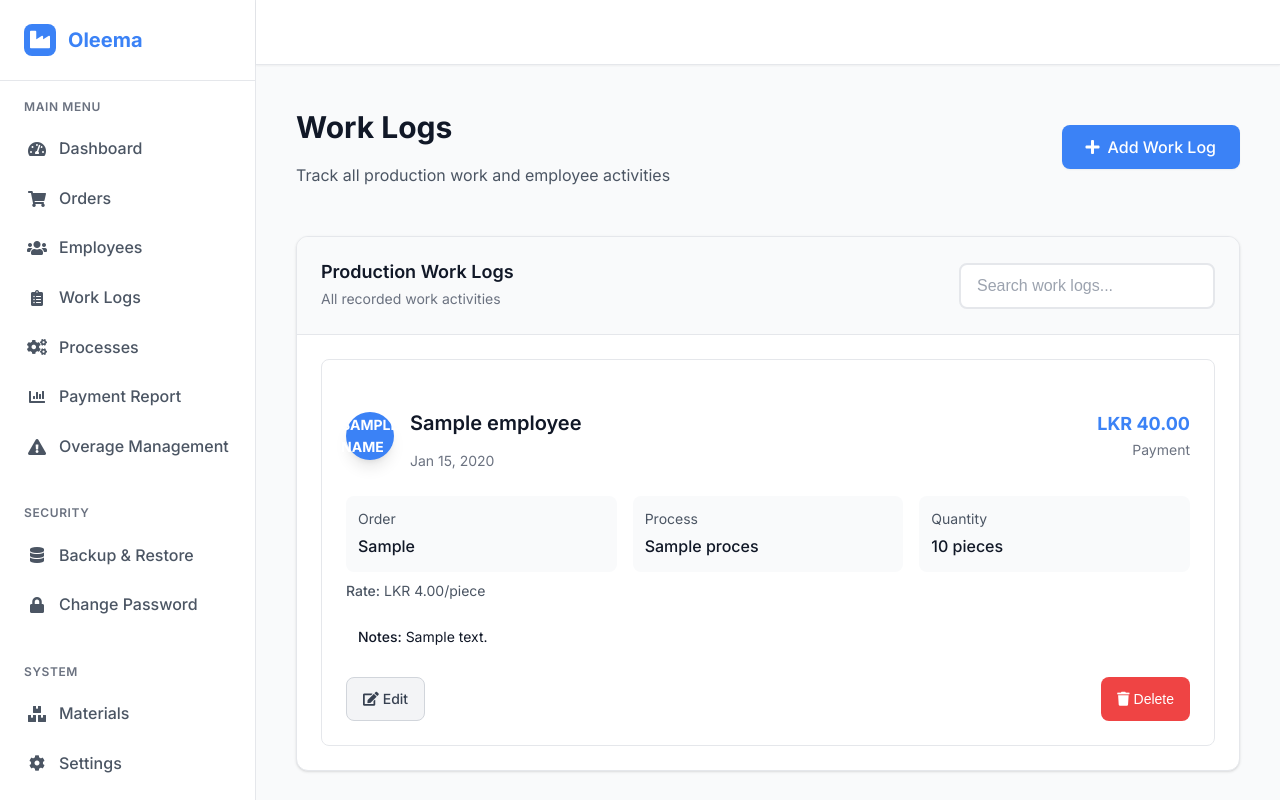
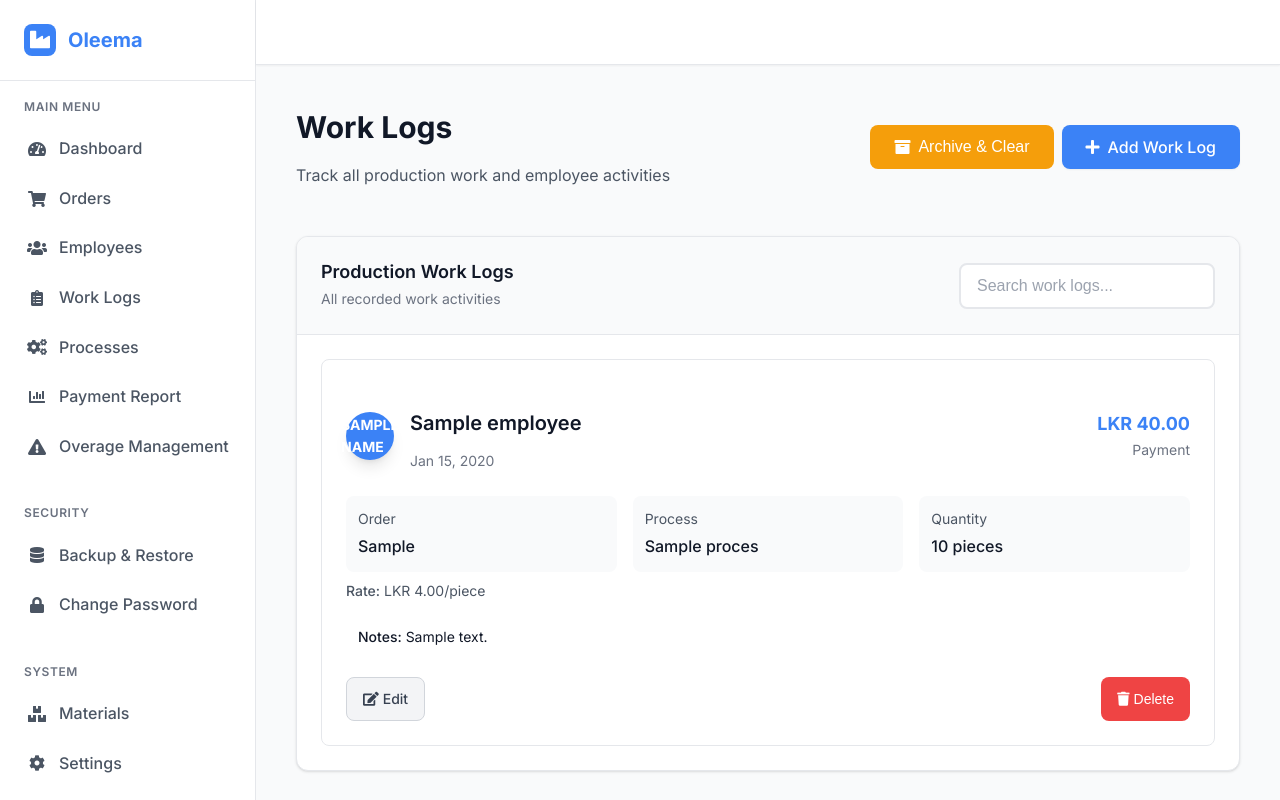
Before and after one commit to RavinduPabasara/oleema-web, a Flask app: template templates/pages/work_logs.html in a window 1280 px wide. Run offline with Flask 3, Linux system fonts and the light colour scheme; the template is opened without the code that fills it: most values are stand-ins (such as "Sample title", 1, 10 or a date in 2020); some libraries are stand-ins or nearby versions.

Commit message:
WIP: archive work logs to CSV

```diff
--- a/app.py
+++ b/app.py
@@ -762,6 +762,57 @@ def work_logs():
     work_logs = WorkLog.query.order_by(WorkLog.date.desc()).all()
     return render_template('pages/work_logs.html', work_logs=work_logs)
 
+@app.route('/work-logs/archive', methods=['POST'])
+def archive_work_logs():
+    """Archive all work logs to CSV and clear table"""
+    if not session.get('logged_in'):
+        return redirect(url_for('login'))
+
+    try:
+        work_logs = WorkLog.query.all()
+
+        # Create CSV in memory
+        output = io.StringIO()
+        writer = csv.writer(output)
+        writer.writerow(['ID', 'Employee ID', 'Employee Name', 'Order No', 'Process', 'Quantity', 'Rate/Piece', 'Date', 'Notes'])
+
+        for wl in work_logs:
+            writer.writerow([
+                wl.id,
+                wl.employee.employee_id if wl.employee else '',
+                wl.employee.name if wl.employee else '',
+                wl.order.order_no if wl.order else '',
+                wl.process.name if wl.process else '',
+                wl.quantity,
+                wl.process.pay_rate if wl.process else 0,
+                wl.date.strftime('%Y-%m-%d') if wl.date else '',
+                wl.notes or ''
+            ])
+
+        csv_data = output.getvalue()
+
+        # Clear child tables first
+        WorkLogOverage.query.delete()
+        # Clear main table
+        WorkLog.query.delete()
+        db.session.commit()
+
+        # Send file directly
+        timestamp = datetime.now().strftime('%Y%m%d_%H%M%S')
+
+        return send_file(
+            io.BytesIO(csv_data.encode('utf-8-sig')),
+            mimetype='text/csv',
+            as_attachment=True,
+            download_name=f'work_logs_archive_{timestamp}.csv'
+        )
+
+    except Exception as e:
+        print(f"Error archiving work logs: {e}")
+        db.session.rollback()
+        flash('Error archiving work logs. Please try again.', 'error')
+        return redirect(url_for('work_logs'))
+
 @app.route('/work-logs/<int:work_log_id>/edit', methods=['GET', 'POST'])
 def edit_work_log(work_log_id):
     """Edit work log with overage detection"""
--- a/templates/pages/work_logs.html
+++ b/templates/pages/work_logs.html
@@ -11,10 +11,18 @@
                 <h1 class="text-3xl font-bold text-gray-900">Work Logs</h1>
                 <p class="text-gray-600">Track all production work and employee activities</p>
             </div>
-            <a href="{{ url_for('work_log') }}" class="btn btn-primary">
-                <i class="fas fa-plus mr-2"></i>
-                Add Work Log
-            </a>
+            <div class="flex space-x-2">
+                <form action="{{ url_for('archive_work_logs') }}" method="POST" class="inline" onsubmit="return confirm('Are you sure you want to archive and clear ALL work logs? This action cannot be undone.');">
+                    <button type="submit" class="btn btn-warning" style="background-color: #f59e0b; color: white;">
+                        <i class="fas fa-archive mr-2"></i>
+                        Archive & Clear
+                    </button>
+                </form>
+                <a href="{{ url_for('work_log') }}" class="btn btn-primary">
+                    <i class="fas fa-plus mr-2"></i>
+                    Add Work Log
+                </a>
+            </div>
         </div>
     </div>
 
```
Also changed, not shown: templates/pages/work_log.html (+23 -35 lines).
